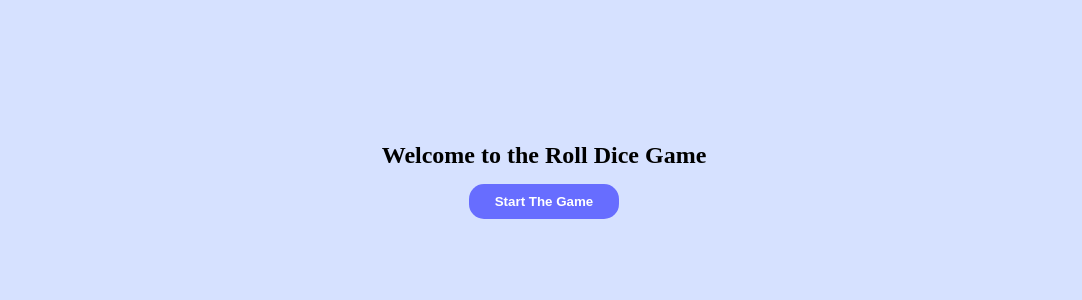
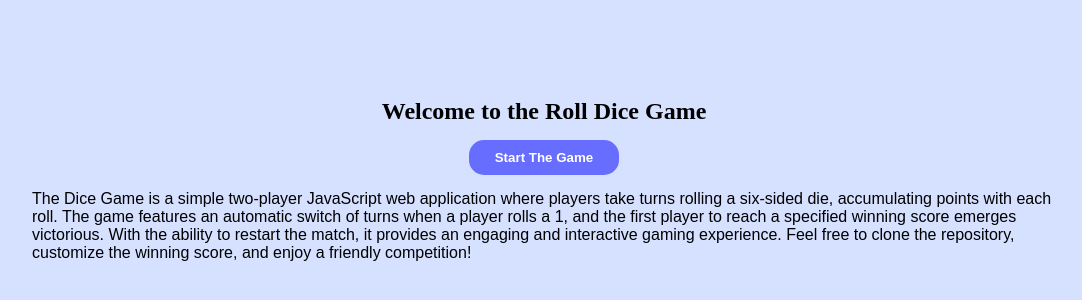
Before and after one commit to ZAINKHAN25/Roll-Dice-Game, a plain HTML site: page index.html in a window 1280 px wide. Shown: the part 220-520 px from the top of the page, without its empty margins (96-1178 px from the left). Drawn offline with Linux system fonts and the light colour scheme.

Commit message:
First commit

```diff
--- a/app.js
+++ b/app.js
@@ -33,7 +33,7 @@ function switchPlayer() {
 
     currentPlayerHighestScore.innerHTML = `${parseInt(currentPlayerScore.innerHTML) + parseInt(currentPlayerHighestScore.innerHTML)}`;
 
-    if (currentPlayerHighestScore.innerHTML >= 10) {
+    if (currentPlayerHighestScore.innerHTML >= 50) {
         btnofsecondpage.innerHTML = "Restart The Match";
         headingofsecondpage.innerHTML = currentPlayer ? "Player 1 Won The Match" : "Player 2 Won The Match";
         gamewrapper.classList.add("none");
--- a/index.html
+++ b/index.html
@@ -38,6 +38,8 @@
     <div class="secondpage">
         <h2 class="headingofsecondpage">Welcome to the Roll Dice Game</h2>
         <button onclick="startGame()" class="btn-of-second-page">Start The Game</button>
+        <p class="paraofsecondpage">The Dice Game is a simple two-player JavaScript web application where players take turns rolling a six-sided die, accumulating points with each roll. The game features an automatic switch of turns when a player rolls a 1, and the first player to reach a specified winning score emerges victorious. With the ability to restart the match, it provides an engaging and interactive gaming experience. Feel free to clone the repository, customize the winning score, and enjoy a friendly competition!
+        </p>
     </div>
 
     <script src="app.js"></script>
--- a/style.css
+++ b/style.css
@@ -107,6 +107,7 @@ body {
     align-items: center;
     min-height: 100vh;
     flex-direction: column;
+    padding: 10px 10%;
 }
 
 .btn-of-second-page{
@@ -117,7 +118,7 @@ body {
     color: white;
     font-weight: bold;
     border: none;
-    margin-top: 15px;
+    margin: 15px auto;
     cursor: pointer;
     transition: all .5s;
 }
@@ -129,3 +130,7 @@ body {
 .btn-of-second-page:hover{
     background-color: rgb(47, 50, 255);
 }
+
+.paraofsecondpage{
+    font-family: sans-serif;
+}
```
